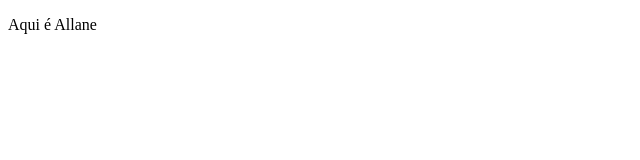
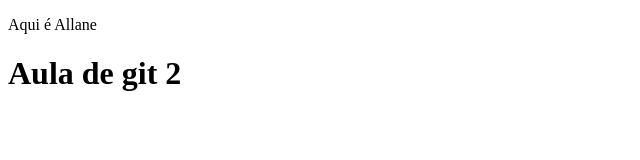
Before and after one commit to brunogomesifrn/aulapi2022, a plain HTML site: page allane/index.html in a window 1280 px wide. Shown: the whole page, without its empty margins (0-640 px from the left). Drawn offline with Linux system fonts and the light colour scheme.

Commit message:
Atualizando

```diff
--- a/allane/index.html
+++ b/allane/index.html
@@ -8,5 +8,6 @@
 </head>
 <body>
     <p>Aqui é Allane</p>
+    <h1> Aula de git 2</h1>
 </body>
 </html>
```
